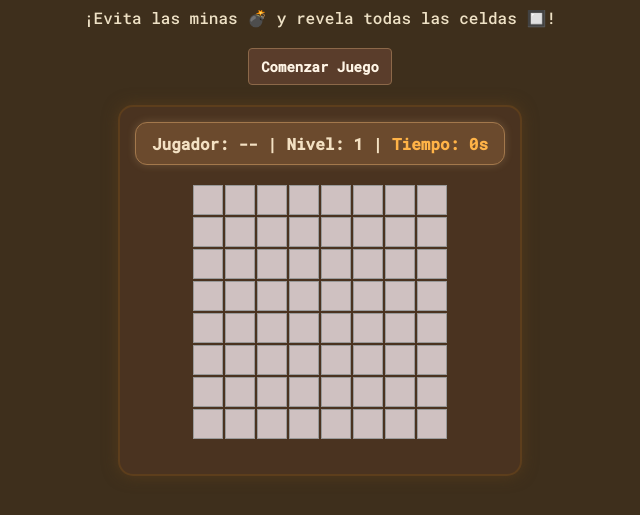
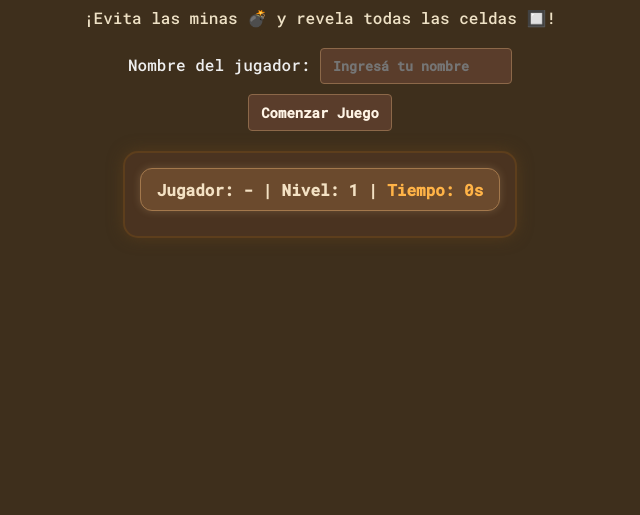
Before and after one commit to Ggrigera13/prueba-daw, a plain HTML site: page index.html in a window 1280 px wide. Both pictures are taken after a click on the button "Comenzar Juego". Shown: the part 55-570 px from the top of the page, without its empty margins (320-960 px from the left). Drawn offline with Linux system fonts and the light colour scheme.

Commit message:
Incorporación de formulario de jugador y validaciones para comenzar el juego

```diff
--- a/index.html
+++ b/index.html
@@ -15,11 +15,15 @@
         <main>
              <section>
                 <div class="controles">
+                    <form id="formularioJugador" class="formulario-jugador">
+                        <label for="nombreJugador">Nombre del jugador:</label>
+                        <input type="text" id="nombreJugador" placeholder="Ingresá tu nombre" />
+                      </form>
                     <button id="comenzar" class="comenzar">Comenzar Juego</button>
                 </div>
                 <div class="juego">
                     <div id="informacion" class="informacion">
-                        <span id="jugadorNombre">Jugador: --</span> |
+                        <span id="informacionJugador">Jugador: -</span> |
                         <span id="nivel">Nivel: 1</span> |
                         <span id="tiempo" class="tiempo">Tiempo: 0s</span>
                     </div>
--- a/scripts/script.js
+++ b/scripts/script.js
@@ -1,5 +1,7 @@
 var tableroContainer = document.getElementById('tablero');
 var mensajeContainer = document.getElementById('mensaje');
+var formularioJugador = document.getElementById('formularioJugador');
+var informacionJugadorTexto = document.getElementById('informacionJugador');
 var tablero = [];
 var filas = 0;
 var columnas = 0;
@@ -9,11 +11,23 @@ var partidaPerdida = false;
 document.getElementById('comenzar').addEventListener('click', iniciarJuego);
 
 function iniciarJuego() {
+    var nombreJugador = formularioJugador.nombreJugador.value;
+    if (!nombreJugador) {
+        alert('Por favor, ingresa tu nombre.');
+        return;
+    }
+
+    if (nombreJugador.length < 3) {
+        alert('El nombre debe tener al menos 3 caracteres.');
+        return;
+    }
+
     /* Reseteamos todas las variables de juego*/
     tablero = [];
     minas = 10;
     mensajeContainer.textContent = '';
     partidaPerdida = false;
+    informacionJugadorTexto.textContent = `Jugador: ${nombreJugador}`;
 
     /* Creacion de tablero */
     tableroContainer.innerHTML = '';
```
